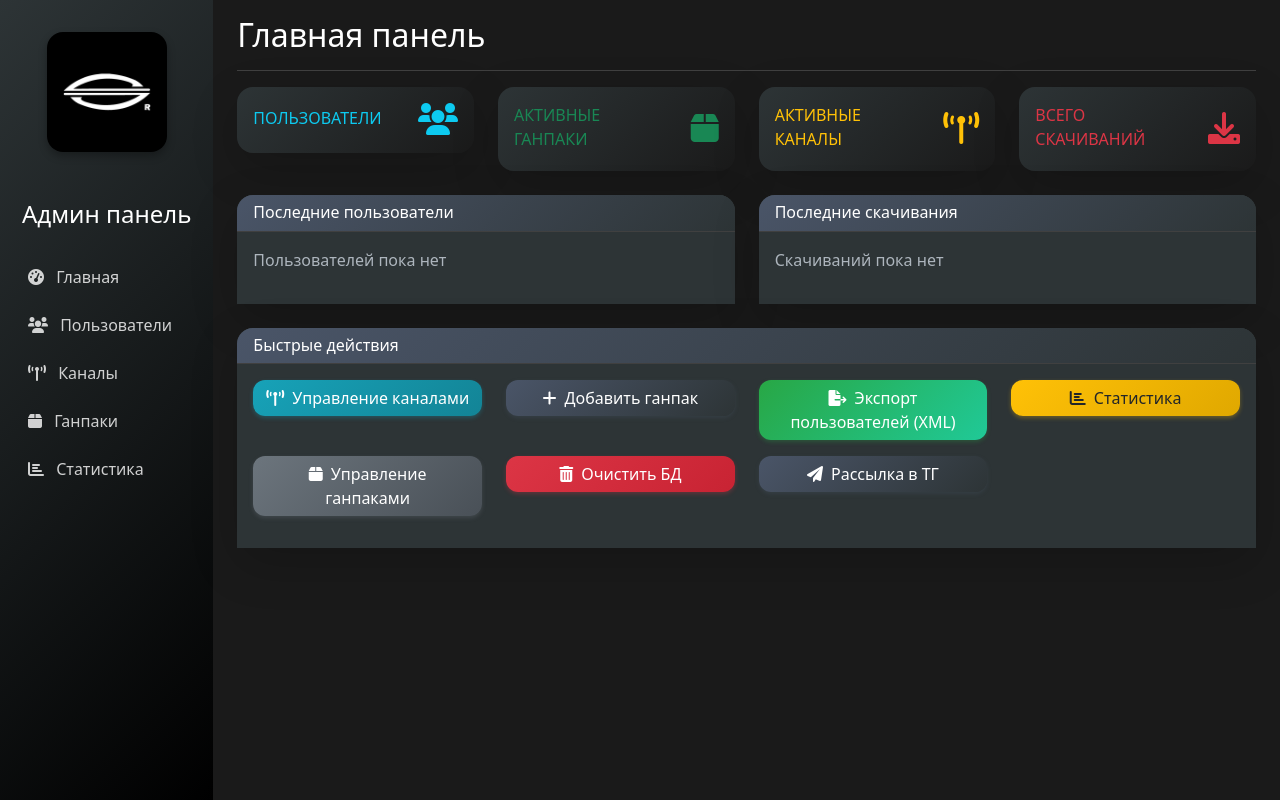
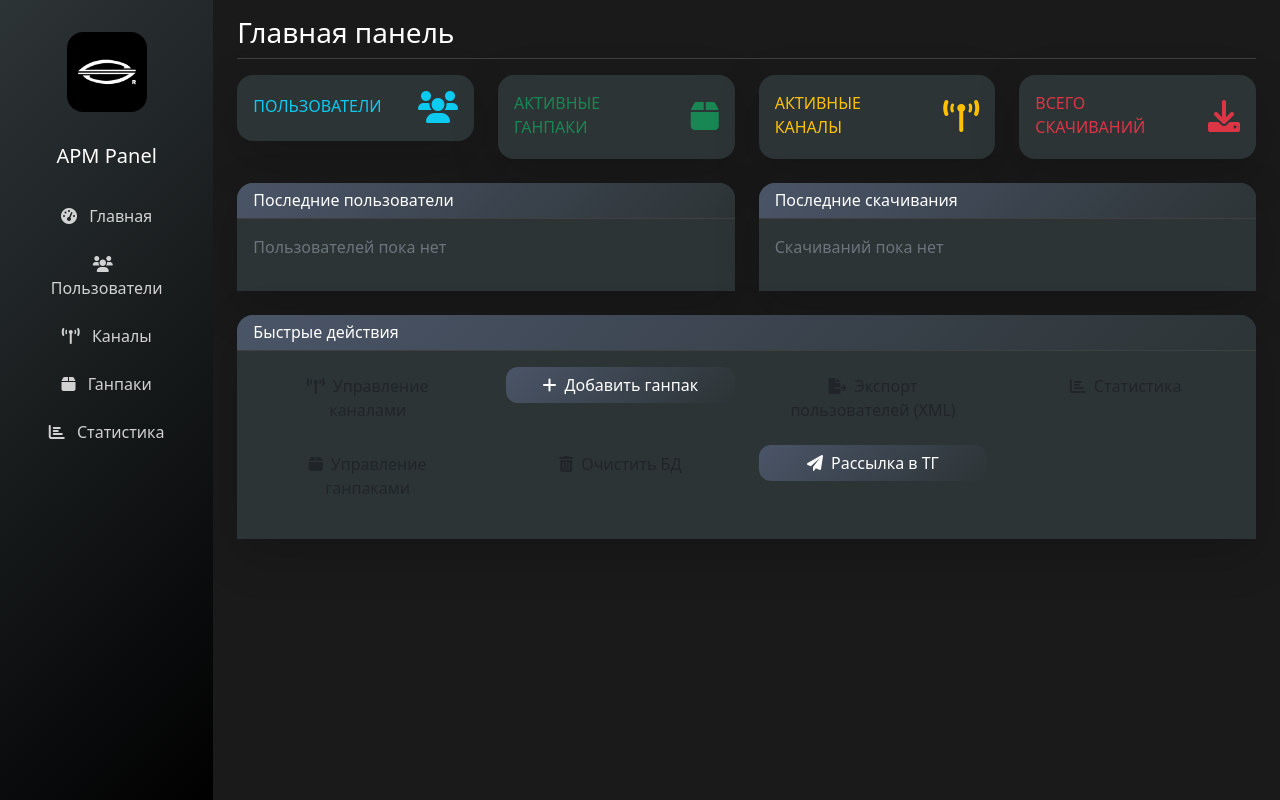
Before and after one commit to ange1231/apmbot, a Python web app: template templates/dashboard_dark.html in a window 1280 px wide. Run offline with Jinja, Linux system fonts and the light colour scheme; the template is opened without the code that fills it, so the values that code supplies are empty; some libraries are stand-ins or nearby versions.

Commit message:
Update base_dark.html

```diff
--- a/templates/base_dark.html
+++ b/templates/base_dark.html
@@ -6,15 +6,31 @@
     <title>{% block title %}Админ панель{% endblock %}</title>
     <link href="https://cdn.jsdelivr.net/npm/bootstrap@5.1.3/dist/css/bootstrap.min.css" rel="stylesheet">
     <link href="https://cdnjs.cloudflare.com/ajax/libs/font-awesome/6.0.0/css/all.min.css" rel="stylesheet">
+    <script src="https://telegram.org/js/telegram-web-app.js"></script>
     <style>
         body {
             background-color: #1a1a1a;
             color: #ffffff;
+            overflow-x: hidden;
         }
 
+        /* Стили для Telegram Mini App */
         .sidebar {
             min-height: 100vh;
             background: linear-gradient(135deg, #2d3436 0%, #000000 100%);
+            z-index: 1000;
+        }
+
+        @media (max-width: 767.98px) {
+            .sidebar {
+                position: fixed;
+                left: -100%;
+                transition: 0.3s;
+                width: 250px;
+            }
+            .sidebar.show {
+                left: 0;
+            }
         }
 
         .sidebar .nav-link {
@@ -50,180 +66,43 @@
             border-bottom: 1px solid #404040;
         }
 
-        .stats-card-dark {
-            border-left: 0.25rem solid #4a5568;
-            background: linear-gradient(135deg, #2d3436 0%, #1a1a1a 100%);
-        }
-
-        .user-item-dark {
-            background-color: rgba(255, 255, 255, 0.05);
-            border-left: 3px solid #4a5568;
-        }
-
-        .user-item-dark:hover {
-            background-color: rgba(255, 255, 255, 0.1);
-        }
-
-        .download-item-dark {
-            background-color: rgba(255, 255, 255, 0.05);
-            border-left: 3px solid #28a745;
-        }
-
-        .download-item-dark:hover {
-            background-color: rgba(255, 255, 255, 0.1);
-        }
-
-        .gunpack-item-dark {
-            background-color: rgba(255, 255, 255, 0.05);
-            border-left: 3px solid #4a5568;
-        }
-
-        .gunpack-item-dark:hover {
-            background-color: rgba(255, 255, 255, 0.1);
-        }
-
-        .channel-item-dark {
-            background-color: rgba(255, 255, 255, 0.05);
-            border-left: 3px solid #17a2b8;
-        }
-
-        .channel-item-dark:hover {
-            background-color: rgba(255, 255, 255, 0.1);
-        }
-
-        .form-check-input {
-            background-color: #2d3436 !important;
-            border-color: #6c757d !important;
-        }
-
-        .form-check-input:checked {
-            background-color: #4a5568 !important;
-            border-color: #4a5568 !important;
-        }
-
-        .form-check-input:focus {
-            border-color: #6c757d !important;
-            box-shadow: 0 0 0 0.2rem rgba(74, 85, 104, 0.25) !important;
-        }
-
-        /* Темные кнопки */
         .btn-primary-dark {
             background: linear-gradient(135deg, #4a5568 0%, #2d3436 100%);
             border: none;
             border-radius: 0.75rem;
             color: white;
-            font-weight: 500;
-            transition: all 0.3s ease;
-            box-shadow: 0 0.125rem 0.25rem rgba(74, 85, 104, 0.3);
         }
 
         .btn-primary-dark:hover {
             background: linear-gradient(135deg, #5a6d8a 0%, #4a5568 100%);
-            transform: translateY(-2px);
-            box-shadow: 0 0.25rem 0.5rem rgba(74, 85, 104, 0.4);
+            color: white;
         }
 
-        .btn-info-dark {
-            background: linear-gradient(135deg, #17a2b8 0%, #138496 100%);
+        .mobile-nav-toggle {
+            display: none;
+            background: #2d3436;
             border: none;
-            border-radius: 0.75rem;
             color: white;
-            font-weight: 500;
-            transition: all 0.3s ease;
-            box-shadow: 0 0.125rem 0.25rem rgba(23, 162, 184, 0.3);
+            padding: 10px;
+            border-radius: 8px;
         }
 
-        .btn-info-dark:hover {
-            background: linear-gradient(135deg, #20c997 0%, #17a2b8 100%);
-            transform: translateY(-2px);
-            box-shadow: 0 0.25rem 0.5rem rgba(23, 162, 184, 0.4);
+        @media (max-width: 767.98px) {
+            .mobile-nav-toggle {
+                display: block;
+            }
         }
 
-        .btn-success-dark {
-            background: linear-gradient(135deg, #28a745 0%, #20c997 100%);
-            border: none;
-            border-radius: 0.75rem;
-            color: white;
-            font-weight: 500;
-            transition: all 0.3s ease;
-            box-shadow: 0 0.125rem 0.25rem rgba(40, 167, 69, 0.3);
-        }
-
-        .btn-success-dark:hover {
-            background: linear-gradient(135deg, #34ce57 0%, #28a745 100%);
-            transform: translateY(-2px);
-            box-shadow: 0 0.25rem 0.5rem rgba(40, 167, 69, 0.4);
-        }
-
-        .btn-warning-dark {
-            background: linear-gradient(135deg, #ffc107 0%, #e0a800 100%);
-            border: none;
-            border-radius: 0.75rem;
-            color: #212529;
-            font-weight: 500;
-            transition: all 0.3s ease;
-            box-shadow: 0 0.125rem 0.25rem rgba(255, 193, 7, 0.3);
-        }
-
-        .btn-warning-dark:hover {
-            background: linear-gradient(135deg, #ffca2c 0%, #ffc107 100%);
-            transform: translateY(-2px);
-            box-shadow: 0 0.25rem 0.5rem rgba(255, 193, 7, 0.4);
-        }
-
-        .btn-secondary-dark {
-            background: linear-gradient(135deg, #6c757d 0%, #495057 100%);
-            border: none;
-            border-radius: 0.75rem;
-            color: white;
-            font-weight: 500;
-            transition: all 0.3s ease;
-            box-shadow: 0 0.125rem 0.25rem rgba(108, 117, 125, 0.3);
-        }
-
-        .btn-secondary-dark:hover {
-            background: linear-gradient(135deg, #7d8589 0%, #6c757d 100%);
-            transform: translateY(-2px);
-            box-shadow: 0 0.25rem 0.5rem rgba(108, 117, 125, 0.4);
-        }
-
-        .btn-danger-dark {
-            background: linear-gradient(135deg, #dc3545 0%, #c82333 100%);
-            border: none;
-            border-radius: 0.75rem;
-            color: white;
-            font-weight: 500;
-            transition: all 0.3s ease;
-            box-shadow: 0 0.125rem 0.25rem rgba(220, 53, 69, 0.3);
-        }
-
-        .btn-danger-dark:hover {
-            background: linear-gradient(135deg, #e15360 0%, #dc3545 100%);
-            transform: translateY(-2px);
-            box-shadow: 0 0.25rem 0.5rem rgba(220, 53, 69, 0.4);
-        }
-
-        /* Логотип */
         .logo-container {
             text-align: center;
-            margin-bottom: 2rem;
+            margin-bottom: 1rem;
             padding: 1rem;
         }
 
         .logo-img {
-            max-width: 120px;
+            max-width: 80px;
             height: auto;
             border-radius: 1rem;
-            box-shadow: 0 0.25rem 0.5rem rgba(0, 0, 0, 0.3);
-        }
-
-        /* Текст */
-        h1, h2, h3, h4, h5, h6 {
-            color: #ffffff;
-        }
-
-        .text-muted {
-            color: #adb5bd !important;
         }
 
         .border-secondary {
@@ -234,80 +113,69 @@
             background-color: #2d3436 !important;
         }
 
-        /* Анимации */
         @keyframes fadeIn {
-            from { opacity: 0; transform: translateY(20px); }
+            from { opacity: 0; transform: translateY(10px); }
             to { opacity: 1; transform: translateY(0); }
         }
 
         .card {
-            animation: fadeIn 0.5s ease-out;
-        }
-
-        .stats-card-dark {
-            animation: fadeIn 0.6s ease-out;
+            animation: fadeIn 0.4s ease-out;
         }
     </style>
 </head>
 <body>
     <div class="container-fluid">
         <div class="row">
-            <!-- Sidebar -->
-            <nav class="col-md-3 col-lg-2 d-md-block sidebar collapse">
-                <div class="position-sticky pt-3">
-                    <div class="logo-container">
+            <nav id="sidebarMenu" class="col-md-3 col-lg-2 d-md-block sidebar">
+                <div class="position-sticky pt-3 text-center">
+                    <div class="logo-container d-none d-md-block">
                         <img src="/static/logoSblack.png" alt="Logo" class="logo-img">
                     </div>
-                    <div class="text-center mb-4">
-                        <h4 class="text-white">Админ панель</h4>
-                    </div>
-                    <ul class="nav flex-column">
+                    <h5 class="text-white mb-4 mt-2">APM Panel</h5>
+                    <ul class="nav flex-column px-2">
                         <li class="nav-item">
                             <a class="nav-link" href="{{ url_for('dashboard') }}">
-                                <i class="fas fa-tachometer-alt me-2"></i>
-                                Главная
+                                <i class="fas fa-tachometer-alt me-2"></i> Главная
                             </a>
                         </li>
                         <li class="nav-item">
                             <a class="nav-link" href="{{ url_for('users') }}">
-                                <i class="fas fa-users me-2"></i>
-                                Пользователи
+                                <i class="fas fa-users me-2"></i> Пользователи
                             </a>
                         </li>
                         <li class="nav-item">
                             <a class="nav-link" href="{{ url_for('channels') }}">
-                                <i class="fas fa-broadcast-tower me-2"></i>
-                                Каналы
+                                <i class="fas fa-broadcast-tower me-2"></i> Каналы
                             </a>
                         </li>
                         <li class="nav-item">
                             <a class="nav-link" href="{{ url_for('gunpacks') }}">
-                                <i class="fas fa-box me-2"></i>
-                                Ганпаки
+                                <i class="fas fa-box me-2"></i> Ганпаки
                             </a>
                         </li>
                         <li class="nav-item">
                             <a class="nav-link" href="{{ url_for('statistics') }}">
-                                <i class="fas fa-chart-bar me-2"></i>
-                                Статистика
+                                <i class="fas fa-chart-bar me-2"></i> Статистика
                             </a>
                         </li>
                     </ul>
                 </div>
             </nav>
 
-            <!-- Main content -->
             <main class="col-md-9 ms-sm-auto col-lg-10 px-md-4">
                 <div class="d-flex justify-content-between flex-wrap flex-md-nowrap align-items-center pt-3 pb-2 mb-3 border-bottom border-secondary">
-                    <h1 class="h2 text-white">{% block header %}{% endblock %}</h1>
+                    <button class="mobile-nav-toggle me-3 d-md-none" id="sidebarToggle">
+                        <i class="fas fa-bars"></i>
+                    </button>
+                    <h1 class="h3 text-white m-0">{% block header %}{% endblock %}</h1>
                 </div>
 
                 {% with messages = get_flashed_messages(with_categories=true) %}
                     {% if messages %}
                         {% for category, message in messages %}
-                            <div class="alert alert-{{ 'danger' if category == 'error' else 'success' }} alert-dismissible fade show" role="alert">
+                            <div class="alert alert-{{ 'danger' if category == 'error' else 'success' }} alert-dismissible fade show bg-dark text-white border-secondary" role="alert">
                                 {{ message }}
-                                <button type="button" class="btn-close" data-bs-dismiss="alert"></button>
+                                <button type="button" class="btn-close btn-close-white" data-bs-dismiss="alert"></button>
                             </div>
                         {% endfor %}
                     {% endif %}
@@ -320,6 +188,33 @@
 
     <script src="https://cdn.jsdelivr.net/npm/bootstrap@5.1.3/dist/js/bootstrap.bundle.min.js"></script>
     <script src="https://code.jquery.com/jquery-3.6.0.min.js"></script>
+
+    <script>
+        // Telegram Web App Logic
+        const tg = window.Telegram.WebApp;
+        tg.ready();
+        tg.expand();
+        tg.setHeaderColor('#1a1a1a');
+
+        // Мобильное меню
+        const toggleBtn = document.getElementById('sidebarToggle');
+        const sidebar = document.getElementById('sidebarMenu');
+
+        if(toggleBtn) {
+            toggleBtn.addEventListener('click', () => {
+                sidebar.classList.toggle('show');
+            });
+        }
+
+        // Закрытие меню при клике вне его на мобилках
+        document.addEventListener('click', (e) => {
+            if (window.innerWidth < 768) {
+                if (!sidebar.contains(e.target) && !toggleBtn.contains(e.target)) {
+                    sidebar.classList.remove('show');
+                }
+            }
+        });
+    </script>
     {% block scripts %}{% endblock %}
 </body>
 </html>
```
